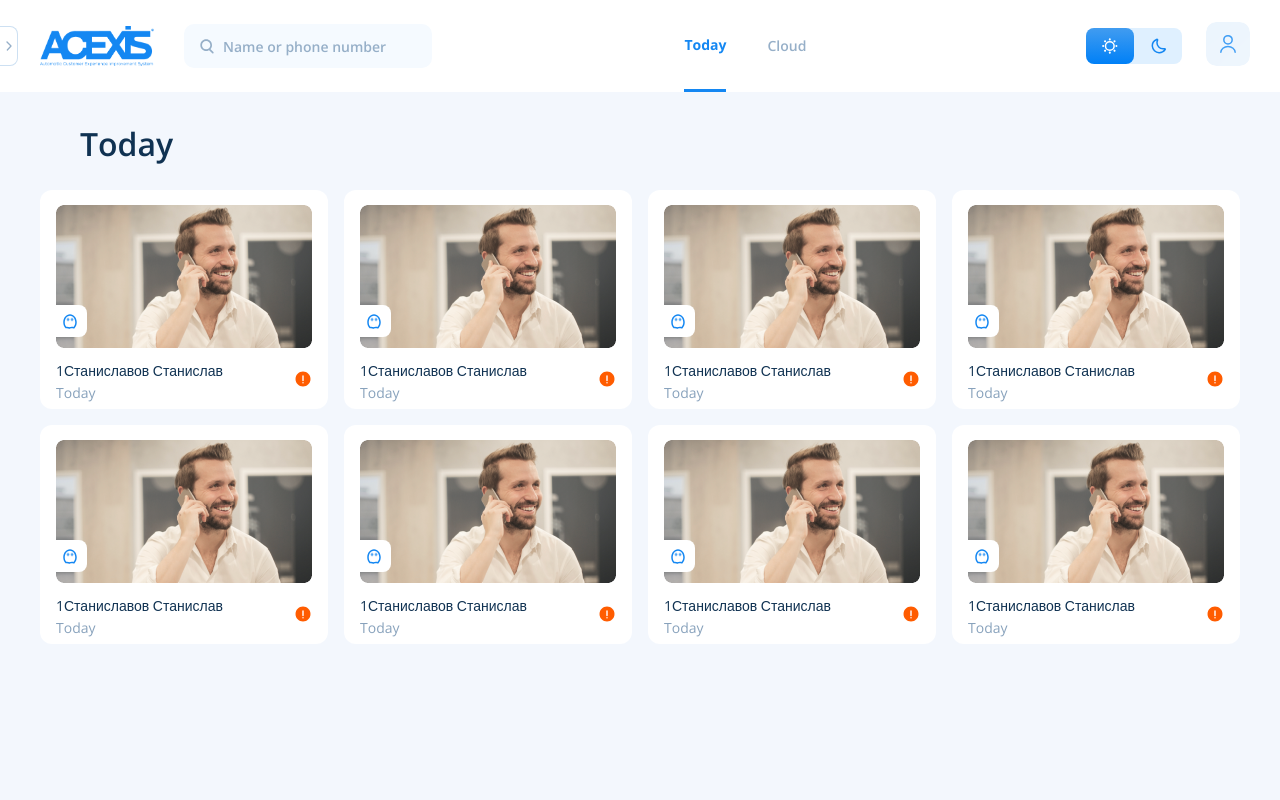
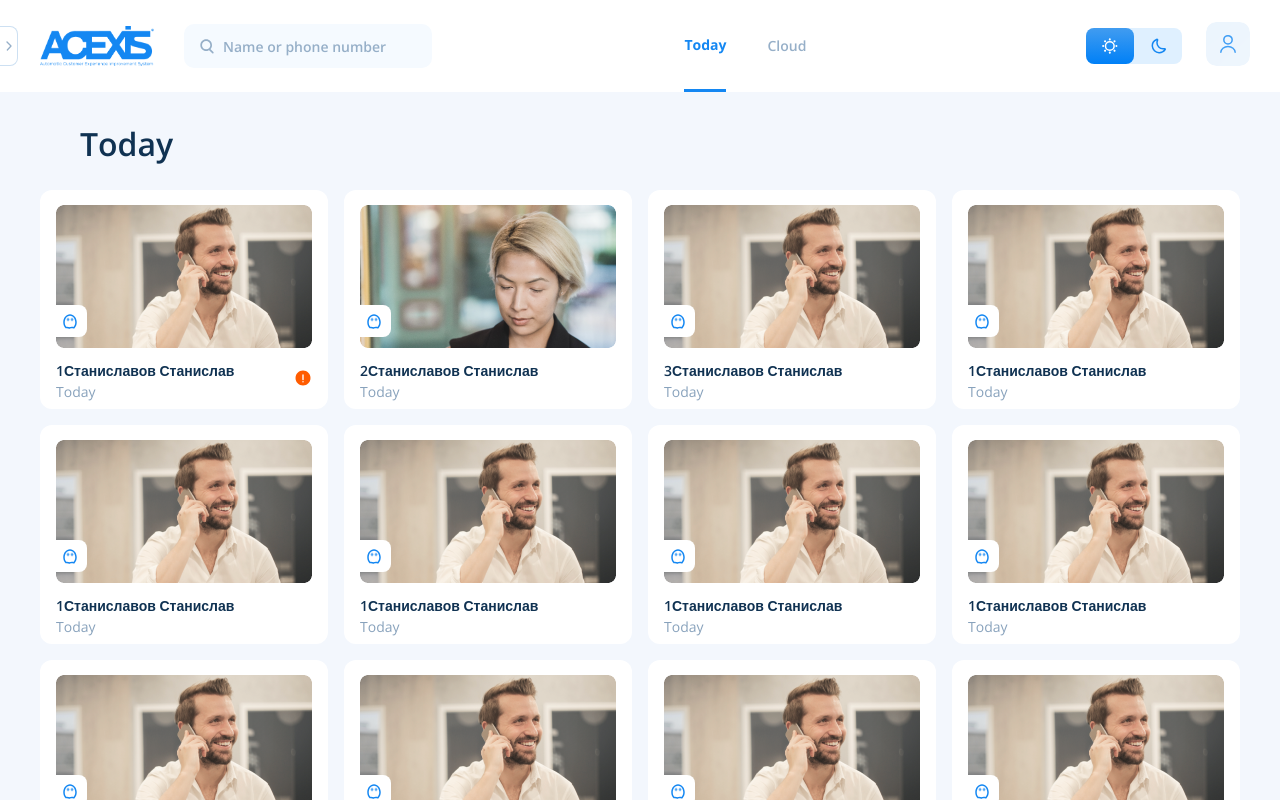
Before and after one commit to moskalevNick/ACEXIS-client, a React (Create React App) app: page / in a window 1280 px wide. Built offline with nearby package versions, Linux system fonts and the light colour scheme.

Commit message:
add coincident popup

```diff
--- a/src/components/Card/Card.module.css
+++ b/src/components/Card/Card.module.css
@@ -5,6 +5,7 @@
   border-radius: 12px;
   background-color: var(--login-background);
   cursor: pointer;
+  color: var(--text-color);
 }
 
 .contentWrapper {
@@ -20,7 +21,10 @@
 
 .name {
   margin-top: 13px;
+  font-style: normal;
+  font-weight: 600;
   font-size: 14px;
+  line-height: 19px;
   color: var(--card-name-color);
 }
 
@@ -30,10 +34,138 @@
   color: var(--description-color);
 }
 
-.warning {
+.coincidentWrapper {
   position: absolute;
   right: 0;
   bottom: 10px;
+}
+
+.coincidentContainer {
+  display: none;
+}
+
+.warningIconWrapper:hover + .coincidentContainer {
+  position: absolute;
+  display: block;
+  z-index: 1;
+  top: -170px;
+  left: 30px;
+  width: 588px;
+  max-height: 494px;
+  background-color: var(--login-background);
+  padding: 24px;
+  box-shadow: var(--shadow-modal);
+  border-radius: 16px;
+}
+
+.coincidentWrapper:hover > .coincidentContainer {
+  position: absolute;
+  display: block;
+  z-index: 1;
+  top: -170px;
+  left: 30px;
+  width: 588px;
+  max-height: 494px;
+  background-color: var(--login-background);
+  padding: 24px;
+  box-shadow: var(--shadow-modal);
+  border-radius: 16px;
+}
+
+.coincidentHeader {
+  font-style: normal;
+  font-weight: 600;
+  font-size: 24px;
+  line-height: 33px;
+  height: 19px;
+  display: flex;
+  align-items: center;
+  margin-bottom: 20px;
+}
+
+.horizontalLineCoincident {
+  width: 100%;
+  height: 1px;
+  border: none;
+  background-color: var(--line-color);
+}
+
+.profilesWrapper {
+  display: flex;
+  flex-wrap: wrap;
+  justify-content: space-between;
+  max-height: 390px;
+  overflow-y: scroll;
+  margin: 28px 0;
+}
+
+.coincidentCard {
+  margin-bottom: 20px;
+}
+
+.imgCoincidentWrapper {
+  position: relative;
+  text-align: center;
+  border-radius: 9px;
+}
+
+.imgCoincidentWrapper:hover {
+  border: 2px solid #1487f2;
+  box-shadow: 0px 0px 4px #1487f2;
+  background-color: #1487f2;
+}
+
+.imgCoincidentWrapper img {
+  width: 262px;
+  height: 143px;
+}
+
+.imgCoincidentWrapper:hover img {
+  width: 258px;
+  height: 139px;
+}
+
+.coincidentDeleteButton {
+  display: none;
+}
+
+.combainButton {
+  display: none;
+}
+
+.imgCoincidentWrapper:hover > .coincidentDeleteButton {
+  display: block;
+  position: absolute;
+  right: 10px;
+  top: 10px;
+  background-color: var(--icons-background);
+  width: 24px;
+  height: 24px;
+  border-radius: 4px;
+  border: none;
+  display: flex;
+  justify-content: center;
+  align-items: center;
+  fill: #1487f2;
+}
+
+.imgCoincidentWrapper:hover > .combainButton {
+  display: block;
+  position: absolute;
+  right: 10px;
+  bottom: 10px;
+  width: 104px;
+  height: 32px;
+  border-radius: 8px;
+}
+
+.coincidentName {
+  margin-top: 16px;
+  font-style: normal;
+  font-weight: 600;
+  font-size: 14px;
+  line-height: 19px;
+  color: var(--card-name-color);
 }
 
 .status {
@@ -76,7 +208,6 @@
 .nameClient {
   font-size: 22px;
   font-weight: 600;
-  color: var(--text-color);
   margin-bottom: 19px;
   height: 17px;
   display: flex;
@@ -89,7 +220,6 @@
   align-items: center;
   font-weight: 600;
   font-size: 14px;
-  color: var(--text-color);
   margin-top: 13px;
 }
 
@@ -104,7 +234,7 @@
   white-space: nowrap;
 }
 
-.horizontalLine {
+.horizontalLineDescription {
   height: 1px;
   border: none;
   background-color: var(--line-color);
@@ -125,5 +255,4 @@
   margin-top: 10px;
   font-weight: 600;
   font-size: 14px;
-  color: var(--text-color);
 }
--- a/src/components/Card/Card.tsx
+++ b/src/components/Card/Card.tsx
@@ -1,5 +1,5 @@
 import styles from './Card.module.css';
-import React, { useEffect, useState } from 'react';
+import React, { useEffect, useState, MouseEvent } from 'react';
 import { WarninIcon } from '../Icons/WarningIcon';
 import { GhostStatusIcon } from '../Icons/StatusIcons/GhostStatusIcon';
 import { CookieStatusIcon } from '../Icons/StatusIcons/CookieStatusIcon';
@@ -9,12 +9,17 @@ import { GoalStatusIcon } from '../Icons/StatusIcons/GoalStatusIcon';
 import { ClientType, ExisType } from '../../modules/TodayModule/TodayModule';
 import { PinnedIcon } from '../Icons/PinnedIcon';
 import { ClientCard } from '../ClientCard/ClientCard';
+import { CrossIcon } from '../Icons/CrossIcon';
+import { Button } from '../Button/Button';
+
 type CardType = {
   client: ClientType;
+  clients: ClientType[];
 };
 
-export const Card: React.FC<CardType> = ({ client }) => {
+export const Card: React.FC<CardType> = ({ client, clients }) => {
   const [mouseDown, setMouseDown] = useState<Date | undefined>();
+  const [downTarget, setDownTarget] = useState<EventTarget>();
   const [isShortDescription, setShortDescription] = useState(false);
   const [openDescription, setOpenDescription] = useState(false);
   const [pinnedMessage, setPinnedMessage] = useState<ExisType>();
@@ -36,12 +41,19 @@ export const Card: React.FC<CardType> = ({ client }) => {
     }
   };
 
+  const onMouseDown = (ev: MouseEvent<HTMLElement>): void => {
+    setDownTarget(ev.target);
+    setMouseDown(new Date());
+  };
+
   const checkDelay = (down: Date | undefined, up: Date) => {
-    if (!openDescription) {
+    if (!openDescription && downTarget) {
       if (Number(up) - Number(down) > 2500) {
         setShortDescription(true);
       } else setShortDescription(false);
       setOpenDescription(true);
+    } else {
+      setOpenDescription(false);
     }
   };
 
@@ -50,10 +62,23 @@ export const Card: React.FC<CardType> = ({ client }) => {
     pinnedMessage && setPinnedMessage(pinnedMessage);
   }, [client.pinnedExisId]);
 
+  let coincidentClients: ClientType[] = [];
+
+  client.coincidentIds?.forEach((elem) => {
+    const coincidentClient = clients.find((el) => el.id === elem);
+    coincidentClient && coincidentClients.push(coincidentClient);
+  });
+
+  const stopPropagation = (ev: MouseEvent<HTMLElement>) => {
+    setDownTarget(undefined);
+    ev.preventDefault();
+    ev.stopPropagation();
+  };
+
   return (
     <div
       className={styles.wrapper}
-      onMouseDown={() => setMouseDown(new Date())}
+      onMouseDown={onMouseDown}
       onMouseUp={() => {
         checkDelay(mouseDown, new Date());
       }}
@@ -64,9 +89,29 @@ export const Card: React.FC<CardType> = ({ client }) => {
         </div>
         <div className={styles.name}>{client.name}</div>
         <div className={styles.lastVisit}>{client.lastVisit}</div>
-        {client.isSimilar && (
-          <div className={styles.warning}>
-            <WarninIcon fill="#FF5C00" interfill="#FFF5F0" opacity="1" />
+        {client.coincidentIds?.length !== 0 && (
+          <div className={styles.coincidentWrapper} onMouseDown={stopPropagation}>
+            <div className={styles.warningIconWrapper}>
+              <WarninIcon fill="#FF5C00" interfill="#FFF5F0" opacity="1" />
+            </div>
+            <div className={styles.coincidentContainer}>
+              <div className={styles.coincidentHeader}>Select coincident profile</div>
+              <div className={styles.horizontalLineCoincident} />
+              <div className={styles.profilesWrapper}>
+                {coincidentClients.map((el) => (
+                  <div className={styles.coincidentCard} key={el.id}>
+                    <div className={styles.imgCoincidentWrapper}>
+                      <img src={el.imgPath[0]} alt={`avatar_coincident_${el.name}`} />
+                      <button className={styles.coincidentDeleteButton}>
+                        <CrossIcon />
+                      </button>
+                      <Button className={styles.combainButton}>Combine</Button>
+                    </div>
+                    <div className={styles.coincidentName}>{el.name}</div>
+                  </div>
+                ))}
+              </div>
+            </div>
           </div>
         )}
       </div>
@@ -86,7 +131,7 @@ export const Card: React.FC<CardType> = ({ client }) => {
               </div>
               {pinnedMessage && (
                 <>
-                  <div className={styles.horizontalLine} />
+                  <div className={styles.horizontalLineDescription} />
                   <div className={styles.pinnedMessageDateWrapper}>
                     <PinnedIcon />
                     <div className={styles.pinnedMessageDate}>
--- a/src/components/CardContainer/CardContainer.tsx
+++ b/src/components/CardContainer/CardContainer.tsx
@@ -24,7 +24,7 @@ export const CardContainer: React.FC<CardContainerType> = ({
   return (
     <div className={containerClasses}>
       {clients.map((client) => (
-        <Card client={client} key={client.id} />
+        <Card client={client} key={client.id} clients={clients} />
       ))}
     </div>
   );
--- a/src/components/ClientCard/ClientCard.tsx
+++ b/src/components/ClientCard/ClientCard.tsx
@@ -32,7 +32,7 @@ const defaultValues: ClientType = {
   name: 'Client name',
   lastVisit: 'No Visits',
   status: 'ghost',
-  isSimilar: false,
+  coincidentIds: [],
   id: '1',
   exises: [],
   visits: [],
--- a/src/modules/TodayModule/TodayModule.tsx
+++ b/src/modules/TodayModule/TodayModule.tsx
@@ -23,7 +23,7 @@ export type ClientType = {
   name: string;
   lastVisit: string;
   status: string;
-  isSimilar: boolean;
+  coincidentIds?: string[];
   id: string;
   averageBill?: number;
   visits: VisitsType[];
@@ -38,7 +38,7 @@ const clients: ClientType[] = [
     name: '1Станиславов Станислав',
     lastVisit: 'Today',
     status: 'ghost',
-    isSimilar: true,
+    coincidentIds: ['1', '2', '3', '4', '5', '6', '7'],
     id: '1',
     visits: [
       { date: new Date('2021, 9, 25') },
@@ -85,11 +85,11 @@ const clients: ClientType[] = [
     averageBill: 99231,
   },
   {
-    imgPath: ['/mocks/visitor.png'],
-    name: '1Станиславов Станислав',
+    imgPath: ['/mocks/visitor2.png'],
+    name: '2Станиславов Станислав',
     lastVisit: 'Today',
     status: 'ghost',
-    isSimilar: true,
+    coincidentIds: [],
     id: '2',
     visits: [],
     exises: [
@@ -133,10 +133,10 @@ const clients: ClientType[] = [
   },
   {
     imgPath: ['/mocks/visitor.png'],
-    name: '1Станиславов Станислав',
+    name: '3Станиславов Станислав',
     lastVisit: 'Today',
     status: 'ghost',
-    isSimilar: true,
+    coincidentIds: [],
     id: '3',
     visits: [],
     exises: [
@@ -154,7 +154,7 @@ const clients: ClientType[] = [
     name: '1Станиславов Станислав',
     lastVisit: 'Today',
     status: 'ghost',
-    isSimilar: true,
+    coincidentIds: [],
     id: '4',
     visits: [],
     exises: [
@@ -172,7 +172,7 @@ const clients: ClientType[] = [
     name: '1Станиславов Станислав',
     lastVisit: 'Today',
     status: 'ghost',
-    isSimilar: true,
+    coincidentIds: [],
     id: '5',
     visits: [],
     exises: [
@@ -190,7 +190,7 @@ const clients: ClientType[] = [
     name: '1Станиславов Станислав',
     lastVisit: 'Today',
     status: 'ghost',
-    isSimilar: true,
+    coincidentIds: [],
     id: '6',
     visits: [],
     exises: [
@@ -208,7 +208,7 @@ const clients: ClientType[] = [
     name: '1Станиславов Станислав',
     lastVisit: 'Today',
     status: 'ghost',
-    isSimilar: true,
+    coincidentIds: [],
     id: '7',
     visits: [],
     exises: [
@@ -226,8 +226,152 @@ const clients: ClientType[] = [
     name: '1Станиславов Станислав',
     lastVisit: 'Today',
     status: 'ghost',
-    isSimilar: true,
+    coincidentIds: [],
     id: '8',
+    visits: [],
+    exises: [
+      {
+        text: 'Often comes with people, orders chicken with vegetables, sometimes alcohol drinks',
+        date: new Date('2022, 9, 22'),
+        id: '1',
+      },
+    ],
+    pinnedExisId: '1',
+    averageBill: 99231,
+  },
+  {
+    imgPath: ['/mocks/visitor.png'],
+    name: '1Станиславов Станислав',
+    lastVisit: 'Today',
+    status: 'ghost',
+    coincidentIds: [],
+    id: '9',
+    visits: [],
+    exises: [
+      {
+        text: 'Often comes with people, orders chicken with vegetables, sometimes alcohol drinks',
+        date: new Date('2022, 9, 22'),
+        id: '1',
+      },
+    ],
+    pinnedExisId: '1',
+    averageBill: 99231,
+  },
+  {
+    imgPath: ['/mocks/visitor.png'],
+    name: '1Станиславов Станислав',
+    lastVisit: 'Today',
+    status: 'ghost',
+    coincidentIds: [],
+    id: '10',
+    visits: [],
+    exises: [
+      {
+        text: 'Often comes with people, orders chicken with vegetables, sometimes alcohol drinks',
+        date: new Date('2022, 9, 22'),
+        id: '1',
+      },
+    ],
+    pinnedExisId: '1',
+    averageBill: 99231,
+  },
+  {
+    imgPath: ['/mocks/visitor.png'],
+    name: '1Станиславов Станислав',
+    lastVisit: 'Today',
+    status: 'ghost',
+    coincidentIds: [],
+    id: '11',
+    visits: [],
+    exises: [
+      {
+        text: 'Often comes with people, orders chicken with vegetables, sometimes alcohol drinks',
+        date: new Date('2022, 9, 22'),
+        id: '1',
+      },
+    ],
+    pinnedExisId: '1',
+    averageBill: 99231,
+  },
+  {
+    imgPath: ['/mocks/visitor.png'],
+    name: '1Станиславов Станислав',
+    lastVisit: 'Today',
+    status: 'ghost',
+    coincidentIds: [],
+    id: '12',
+    visits: [],
+    exises: [
+      {
+        text: 'Often comes with people, orders chicken with vegetables, sometimes alcohol drinks',
+        date: new Date('2022, 9, 22'),
+        id: '1',
+      },
+    ],
+    pinnedExisId: '1',
+    averageBill: 99231,
+  },
+  {
+    imgPath: ['/mocks/visitor.png'],
+    name: '1Станиславов Станислав',
+    lastVisit: 'Today',
+    status: 'ghost',
+    coincidentIds: [],
+    id: '13',
+    visits: [],
+    exises: [
+      {
+        text: 'Often comes with people, orders chicken with vegetables, sometimes alcohol drinks',
+        date: new Date('2022, 9, 22'),
+        id: '1',
+      },
+    ],
+    pinnedExisId: '1',
+    averageBill: 99231,
+  },
+  {
+    imgPath: ['/mocks/visitor.png'],
+    name: '1Станиславов Станислав',
+    lastVisit: 'Today',
+    status: 'ghost',
+    coincidentIds: [],
+    id: '14',
+    visits: [],
+    exises: [
+      {
+        text: 'Often comes with people, orders chicken with vegetables, sometimes alcohol drinks',
+        date: new Date('2022, 9, 22'),
+        id: '1',
+      },
+    ],
+    pinnedExisId: '1',
+    averageBill: 99231,
+  },
+  {
+    imgPath: ['/mocks/visitor.png'],
+    name: '1Станиславов Станислав',
+    lastVisit: 'Today',
+    status: 'ghost',
+    coincidentIds: [],
+    id: '15',
+    visits: [],
+    exises: [
+      {
+        text: 'Often comes with people, orders chicken with vegetables, sometimes alcohol drinks',
+        date: new Date('2022, 9, 22'),
+        id: '1',
+      },
+    ],
+    pinnedExisId: '1',
+    averageBill: 99231,
+  },
+  {
+    imgPath: ['/mocks/visitor.png'],
+    name: '1Станиславов Станислав',
+    lastVisit: 'Today',
+    status: 'ghost',
+    coincidentIds: [],
+    id: '16',
     visits: [],
     exises: [
       {
```
Also changed, not shown: src/components/StatusBar/StatusBar.tsx (+3 -13 lines), src/modules/CloudModule/CloudModule.tsx (+7 -7 lines).
